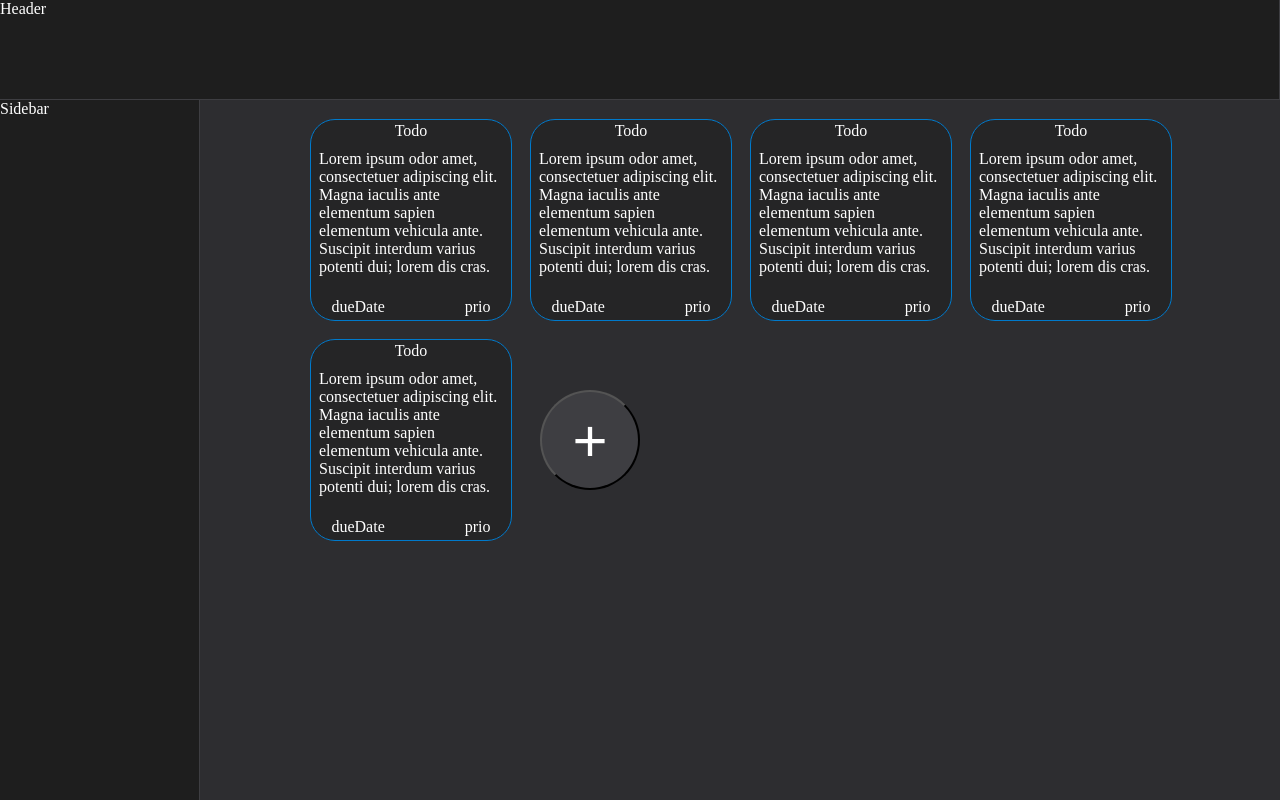
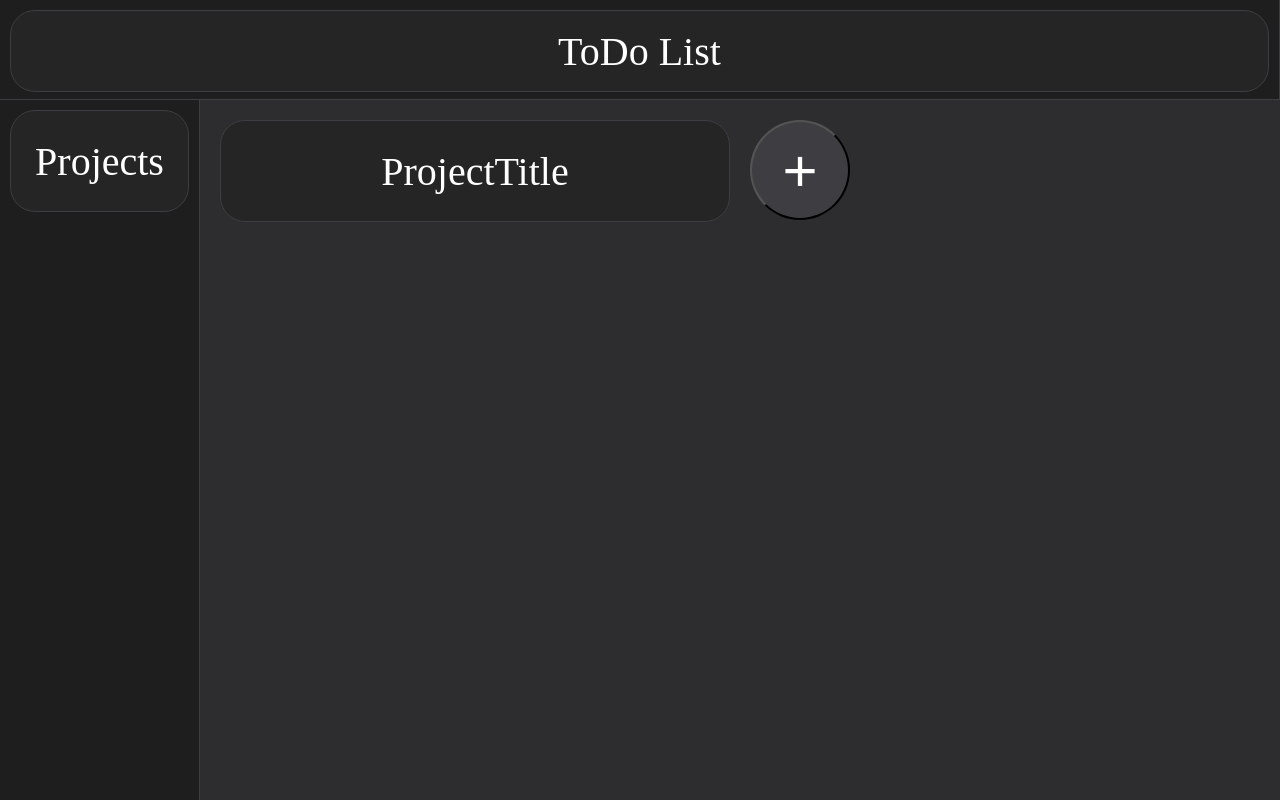
Before and after one commit to jackfine01/ToDo, a website built with webpack: page src/template.html in a window 1280 px wide. Built offline with nearby package versions, Linux system fonts and the light colour scheme.

Commit message:
finsishing up css styling.

```diff
--- a/src/styles.css
+++ b/src/styles.css
@@ -37,6 +37,9 @@ body{
 
 .sidebar{
     grid-area: sidebar;
+    display: grid;
+    grid-template-columns: 1fr;
+    grid-gap: 20px;
 }
 
 .header, .sidebar{
@@ -46,14 +49,20 @@ body{
 }
 
 .content{
-    align-items: center;
-    justify-content: center;
+
     background-color: var(--midgray);
     color: white;
+
     grid-area: content;
+
+
     display: grid;
-    grid-template-columns: repeat(auto-fit, 220px);
-    grid-template-rows: repeat(auto-fit, 220px);
+
+    grid-template-areas:
+      "head button"
+      "content content";
+    grid-template-columns: repeat(auto-fit, minmax(220px,1fr));
+    grid-template-rows: repeat(auto-fit,220px);
     padding: 10px;
 }
 
@@ -62,11 +71,11 @@ body{
     flex-direction: column;
     align-items: center;
     background-color: var(--lightblack);
-    border: 1px solid var(--blue);
+    border: 1px solid var(--gray);
     height: 200px;
     width: 200px;
     border-radius: 25px;
-    margin: 10px
+    margin: 10px;
 }
 
 .title{
@@ -100,5 +109,49 @@ body{
     height: 100px;
     width: 100px;
     border-radius: 100px;
-    margin: 20px;
+    margin: 10px;
+    grid-area: button;
 }
+
+#projectTitle{
+    display: flex;
+    flex-direction: column;
+    align-items: center;
+    justify-content: center;
+    background-color: var(--lightblack);
+    border: 1px solid var(--gray);
+    border-radius: 25px;
+    margin: 10px;
+    height: 100px;
+    font-size: 40px;
+    text-align: center;
+    grid-area: head;
+}
+
+#projects{
+    display: flex;
+    flex-direction: column;
+    align-items: center;
+    justify-content: center;
+    background-color: var(--lightblack);
+    border: 1px solid var(--gray);
+    border-radius: 25px;
+    margin: 10px;
+    height: 100px;
+    font-size: 40px;
+    text-align: center;
+}
+
+#headerTitle{
+    display: flex;
+    flex-direction: column;
+    align-items: center;
+    justify-content: center;
+    background-color: var(--lightblack);
+    border: 1px solid var(--gray);
+    border-radius: 25px;
+    margin: 10px;
+    height: 80px;
+    font-size: 40px;
+    text-align: center;
+}
--- a/src/template.html
+++ b/src/template.html
@@ -9,59 +9,15 @@
     <div id = 'page'>
 
         <div class="header">
-            <div>Header</div>
+            <div id="headerTitle">ToDo List</div>
         </div>
 
         <div class="sidebar">
-            <div>Sidebar</div>
+            <div id="projects">Projects</div>
         </div>
 
         <div class="content">
-            <div class="card">
-                <div class="title">Todo</div>
-                <div class="description">Lorem ipsum odor amet, consectetuer adipiscing elit. Magna iaculis ante elementum sapien elementum vehicula ante.
-                    Suscipit interdum varius potenti dui; lorem dis cras.</div>
-                <div class='footer'>
-                    <div class="dueDate">dueDate</div>
-                    <div class="prio">prio</div>
-                </div>
-            </div>
-            <div class="card">
-                <div class="title">Todo</div>
-                <div class="description">Lorem ipsum odor amet, consectetuer adipiscing elit. Magna iaculis ante elementum sapien elementum vehicula ante.
-                    Suscipit interdum varius potenti dui; lorem dis cras.</div>
-                <div class='footer'>
-                    <div class="dueDate">dueDate</div>
-                    <div class="prio">prio</div>
-                </div>
-            </div>
-            <div class="card">
-                <div class="title">Todo</div>
-                <div class="description">Lorem ipsum odor amet, consectetuer adipiscing elit. Magna iaculis ante elementum sapien elementum vehicula ante.
-                    Suscipit interdum varius potenti dui; lorem dis cras.</div>
-                <div class='footer'>
-                    <div class="dueDate">dueDate</div>
-                    <div class="prio">prio</div>
-                </div>
-            </div>
-            <div class="card">
-                <div class="title">Todo</div>
-                <div class="description">Lorem ipsum odor amet, consectetuer adipiscing elit. Magna iaculis ante elementum sapien elementum vehicula ante.
-                    Suscipit interdum varius potenti dui; lorem dis cras.</div>
-                <div class='footer'>
-                    <div class="dueDate">dueDate</div>
-                    <div class="prio">prio</div>
-                </div>
-            </div>
-            <div class="card">
-                <div class="title">Todo</div>
-                <div class="description">Lorem ipsum odor amet, consectetuer adipiscing elit. Magna iaculis ante elementum sapien elementum vehicula ante.
-                    Suscipit interdum varius potenti dui; lorem dis cras.</div>
-                <div class='footer'>
-                    <div class="dueDate">dueDate</div>
-                    <div class="prio">prio</div>
-                </div>
-            </div>
+            <div id="projectTitle">ProjectTitle</div>
             <button id="newToDo">+</button>
         </div>
     </div>
```
